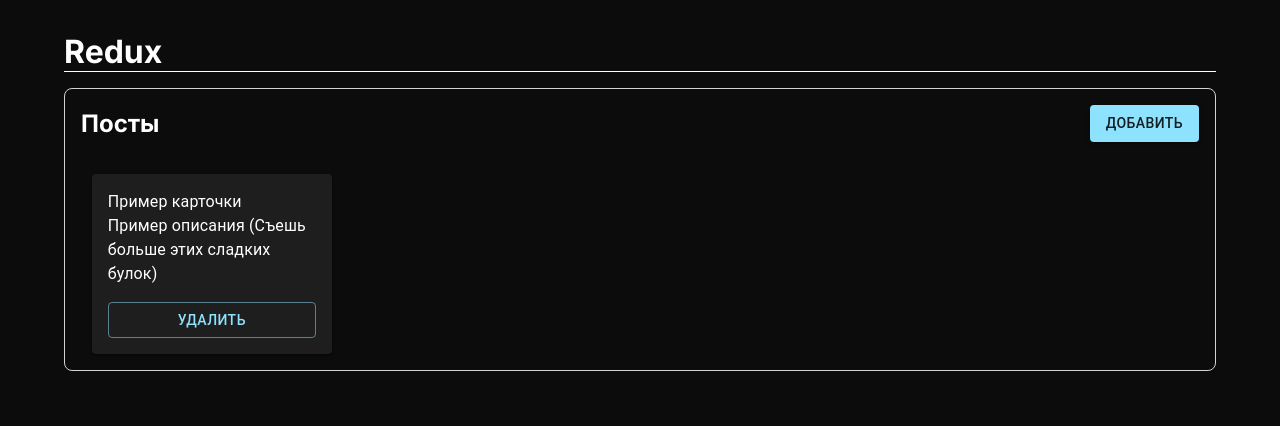
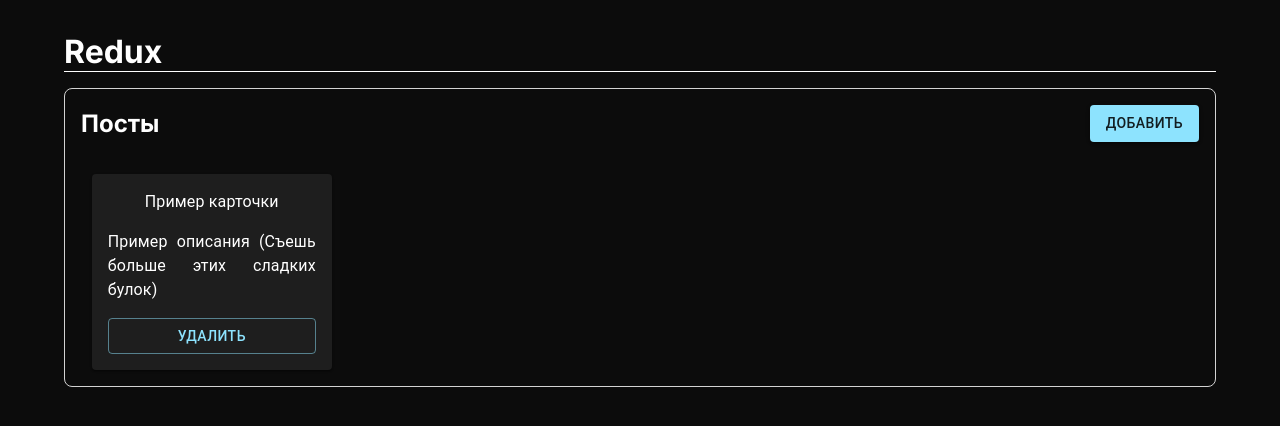
Before and after one commit to Crosbic/redux_docker_example, a Next.js app: page /redux_docker_example/ in a window 1280 px wide. Shown: the top 426 px of the page. Built offline with nearby package versions, Linux system fonts and the light colour scheme.

Commit message:
лил стилёк

```diff
--- a/src/pages/index.tsx
+++ b/src/pages/index.tsx
@@ -43,16 +43,16 @@
             {posts.length ? (
               posts.map((post: any) => {
                 return (
-                  <Card
-                    key={post.id}
-                    // variant="outlined"
-                    className={styles.postCard}
-                  >
-                    <div>
-                      <Typography className={styles.postText}>
+                  <Card key={post.id} className={styles.postCard}>
+                    <div className={styles.postTextContainer}>
+                      <Typography
+                        className={`${styles.postText} ${styles.postHeader}`}
+                      >
                         {post.title}
                       </Typography>
-                      <Typography className={styles.postText}>
+                      <Typography
+                        className={`${styles.postText} ${styles.postDescription}`}
+                      >
                         {post.description}
                       </Typography>
                     </div>
--- a/src/styles/Home.module.css
+++ b/src/styles/Home.module.css
@@ -41,8 +41,24 @@
 
 }
 
+.postTextContainer {
+    display: flex;
+    flex-direction: column;
+    gap: 1rem;
+}
+
 .postText {
     overflow-wrap: break-word;
+}
+
+.postHeader {
+    font-weight: bold;
+    font-size: 22px;
+    text-align: center;
+}
+
+.postDescription {
+    text-align: justify;
 }
 
 .button {
```
